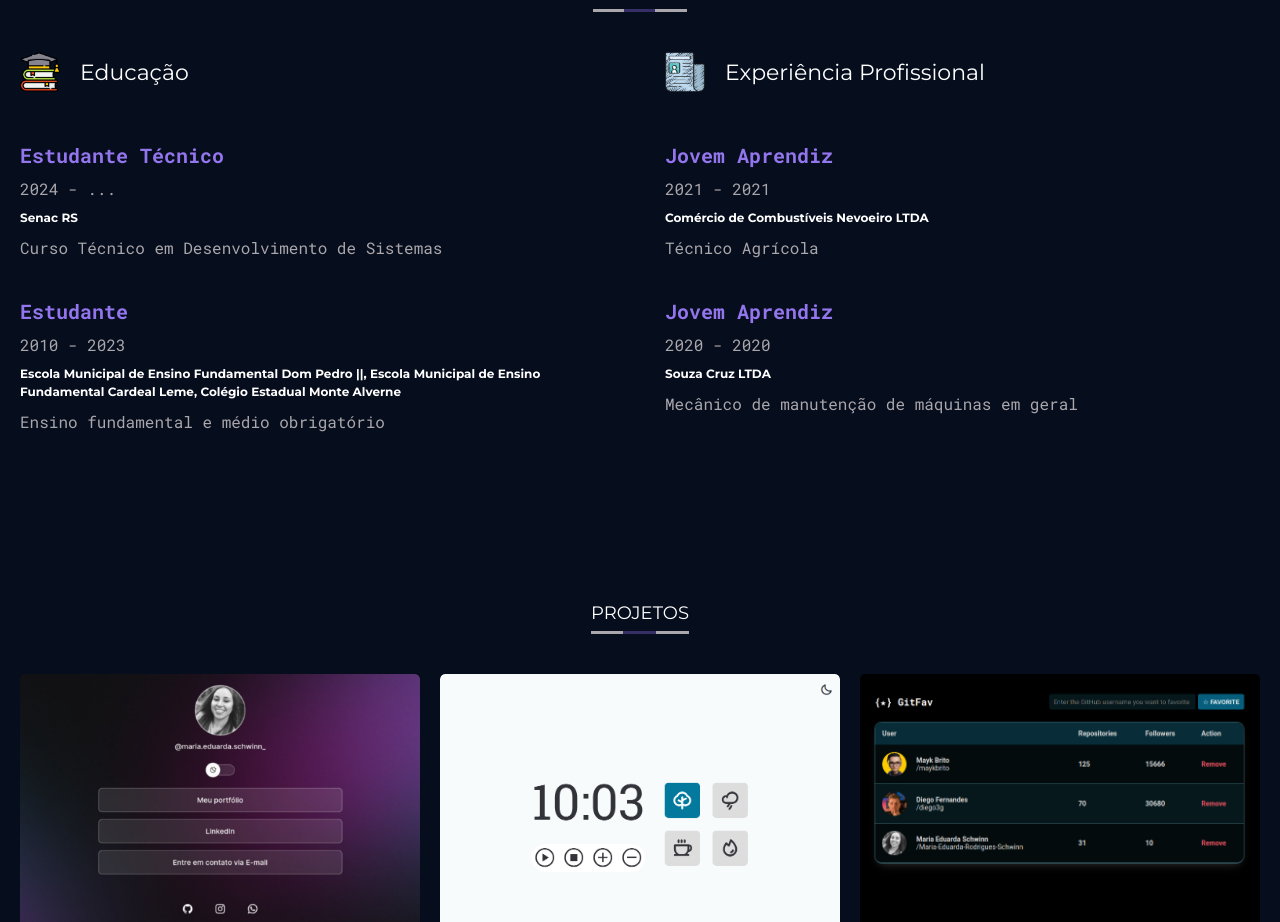
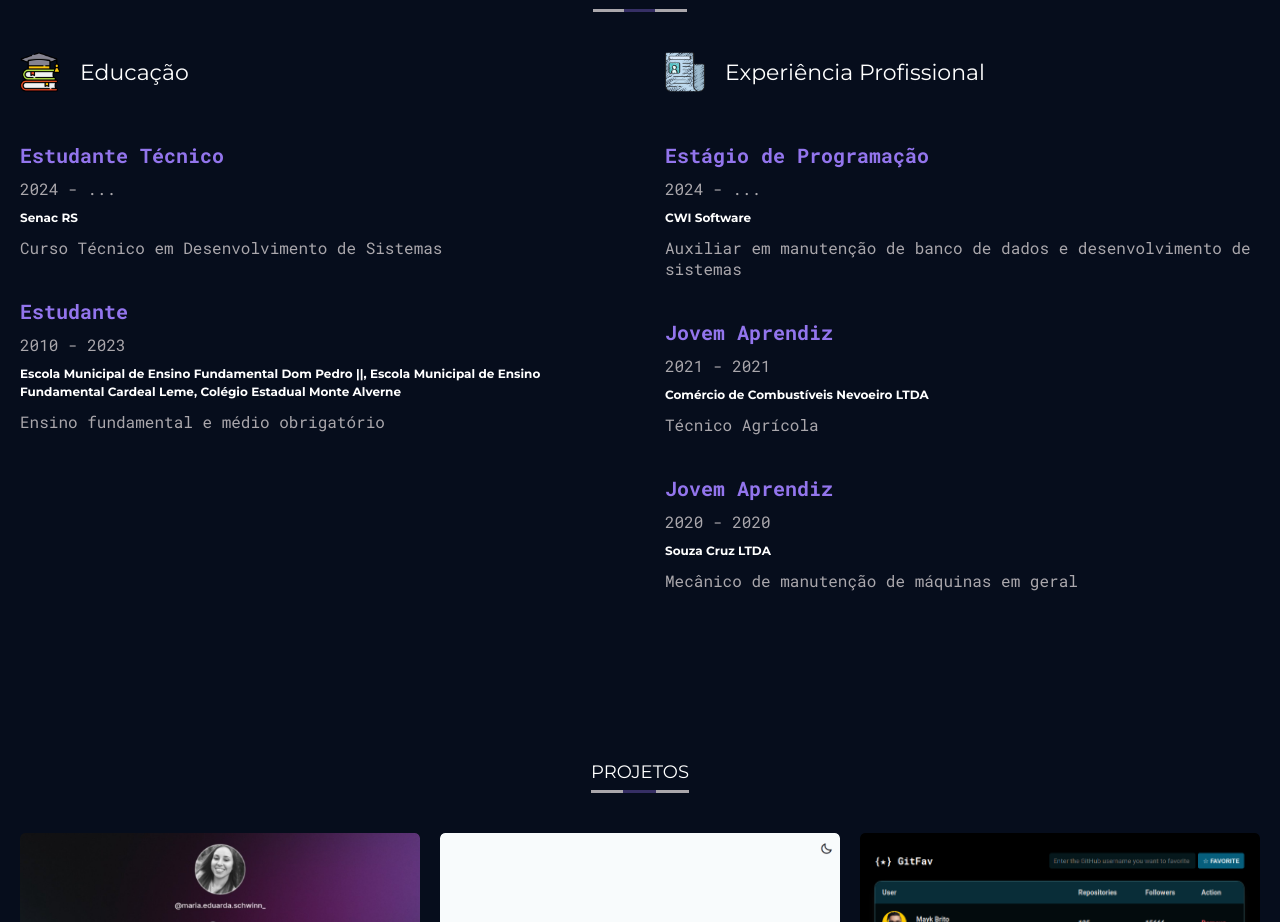
Before and after one commit to Maria-Eduarda-Rodrigues-Schwinn/portfolio, a React (Vite) app: page / in a window 1280 px wide. Shown: the part 2406-3328 px from the top of the page. Built offline with nearby package versions, Linux system fonts and the light colour scheme.

Commit message:
add new professional experience

```diff
--- a/src/Pages/Home/sections/Career/index.jsx
+++ b/src/Pages/Home/sections/Career/index.jsx
@@ -47,6 +47,12 @@ export function CareerSection() {
               local="Comércio de Combustíveis Nevoeiro LTDA"
               description="Técnico Agrícola"
             />
+            <SummaryCard
+              title="Estágio de Programação"
+              time="2024 - ..."
+              local="CWI Software"
+              description="Auxiliar em manutenção de banco de dados e desenvolvimento de sistemas"
+            />
           </Cards>
         </Section>
       </Content>
```
